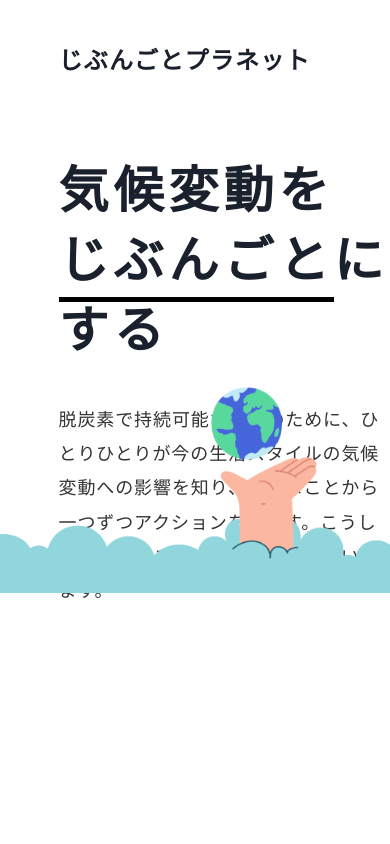
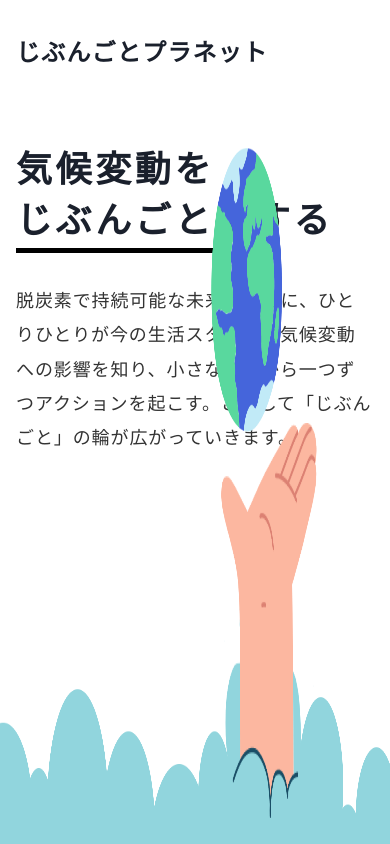
Before and after one commit to codeforjapan/JibungotoPlanet, a Next.js app: page / in a window 390 px wide. Shown: the top 844 px of the page. Built offline with nearby package versions, Linux system fonts and the light colour scheme.

Commit message:
feat: adapt responsive layout on home header

```diff
--- a/components/molecules/homes/HomeContentTitle/HomeContentTitle.tsx
+++ b/components/molecules/homes/HomeContentTitle/HomeContentTitle.tsx
@@ -8,14 +8,13 @@ type Props = {
 
 const HomeContentTitle: FC<Props> = (props) => {
   const baseStyle = {
-    fontSize: '50px',
     lineHeight: '140%',
     letterSpacing: '0.1em',
     fontWeight: 700
   }
 
   return (
-    <Heading className={props.className} style={baseStyle} as="h3">
+    <Heading className={props.className} style={baseStyle} fontSize={{base: "36px", md: "50px"}} as="h3">
       {props.children}
     </Heading>
   )
--- a/components/organisms/homes/HomeHeader/HomeHeader.tsx
+++ b/components/organisms/homes/HomeHeader/HomeHeader.tsx
@@ -6,31 +6,30 @@ import HomeContentCatchPhrase from 'components/molecules/homes/HomeContentCatchP
 import HomeContentTitle from 'components/molecules/homes/HomeContentTitle/HomeContentTitle'
 import styles from 'styles/Home.module.scss'
 
-const HomeHeader: FC = () => {
+type Props = {
+  sp: boolean;
+}
+
+const HomeHeader: FC<Props> = (props) => {
   return (
-    <Box>
-      <Box height="3vh" py={10}>
-        <Box mb={10} className={styles['home__header__item-container']}>
-          <HomeContentCatchPhrase
-            className={styles['home__header__catch-phrase']}
+    <Box height="113vh" style={ { position: 'relative'} }>
+      <Box
+        maxWidth={ '660px' }
+        className={ styles['home__header__item-container'] }
       >
+        <Box mb={ {base: 10, md: 20} }>
+          <HomeContentCatchPhrase>
             じぶんごとプラネット
           </HomeContentCatchPhrase>
         </Box>
-      </Box>
-      <Box height="97vh" pt={10} style={{ position: 'relative' }}>
-        <Box
-          maxWidth={'660px'}
-          className={styles['home__header__item-container']}
-        >
-          <Box pt={15}>
+        <Box pt={ 15 }>
           <HomeContentTitle
-              className={styles['home__header__title-container']}
+            className={ styles['home__header__title-container'] }
           >
               <span>
                 気候変動を
-                <br />
-                <span className={styles['home__header__title']}>
+                <br/>
+                <span className={ styles['home__header__title'] }>
                   じぶんごと
                 </span>
                 にする
@@ -41,13 +40,23 @@ const HomeHeader: FC = () => {
           </HomeContentBody>
         </Box>
       </Box>
+      {
+        props.sp ?
+          <Box height='470px' style={ { position: 'relative'} }>
             <Image
-          src={'/home/home-header.png'}
+              src={ '/home/home-header--sp.png' }
               layout="fill"
-          objectFit={'contain'}
+              objectFit='contain'
               alt="home-header"
             />
           </Box>
+          :
+          <Image
+            src={ '/home/home-header.png' }
+            layout="fill"
+            alt="home-header"
+          />
+      }
     </Box>
   )
 }
--- a/styles/Home.module.scss
+++ b/styles/Home.module.scss
@@ -1,7 +1,13 @@
+@import "styles/vars";
+
 .home {
   &__header {
     &__item-container {
-      padding-left: 15%;
+      padding: 2rem 0 0 15%;
+
+      @include sp {
+        padding: 2rem 1rem 0 1rem;
+      }
     }
 
     &__title-container {
```
Also changed, not shown: public/home/home-header--sp.png (added), public/home/home-header.png. Lines whose indentation alone changed are shown as unchanged.
